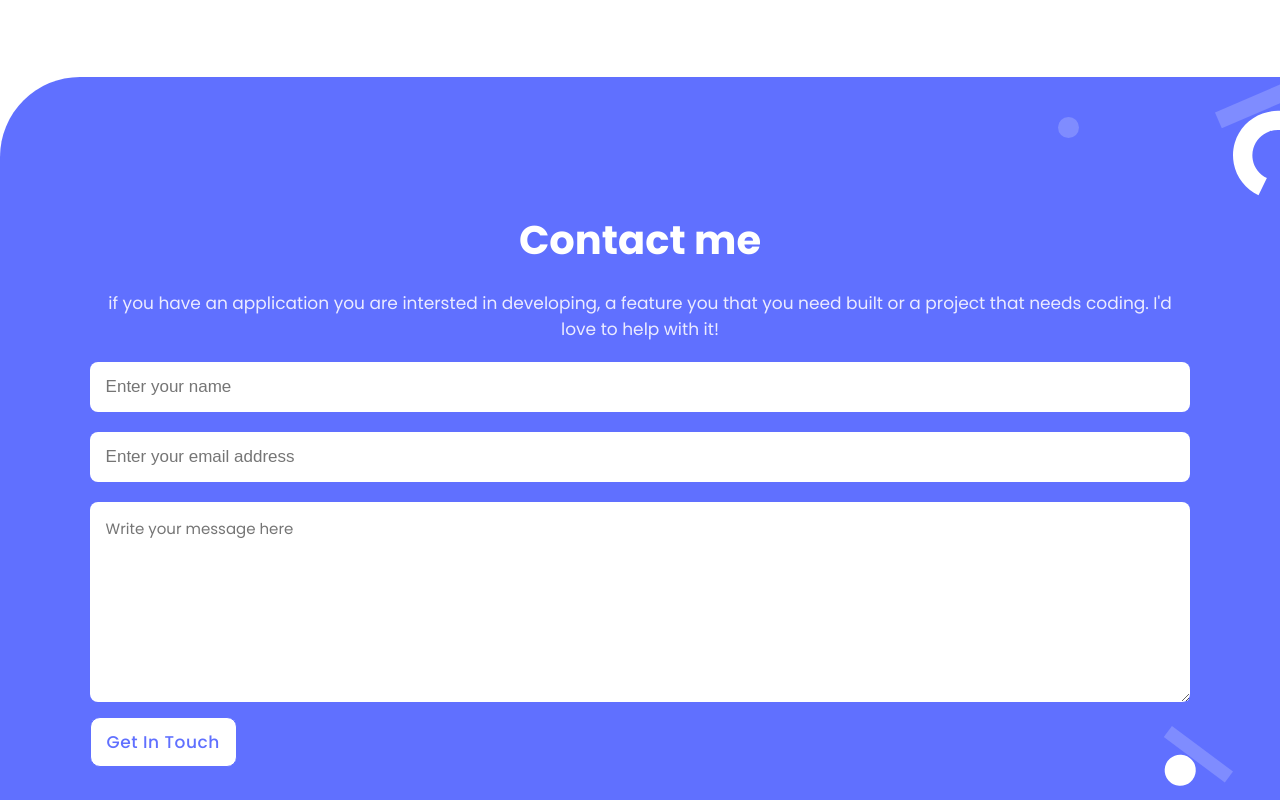
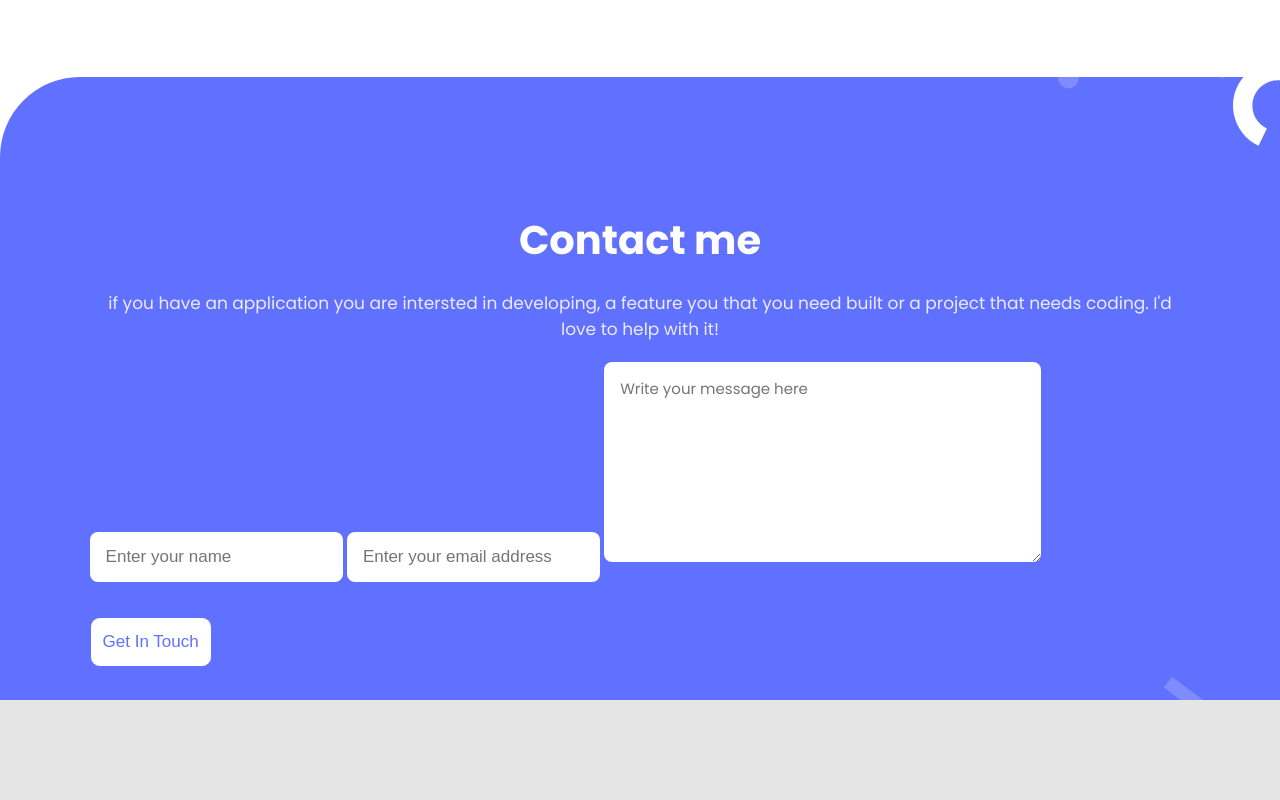
Before and after one commit to Esmatullah12/portfolio, a website: page index.html in a window 1280 px wide. Shown: the part 3856-4656 px from the top of the page. After the commit the page ends 4556 px from the top, so only its background shows below. Drawn offline with Linux system fonts and the light colour scheme.

Commit message:
Change the style of form section

```diff
--- a/style.css
+++ b/style.css
@@ -308,20 +308,3 @@ hr {
   font-family: "Poppins", sans-serif;
   height: 170px;
 }
-
-.contact-form {
-  display: flex;
-  flex-direction: column;
-  justify-content: stretch;
-}
-
-.get-in-touch {
-  letter-spacing: 0.03em;
-  font-family: "Poppins", sans-serif;
-  padding: 12px 16px;
-}
-
-.get-in-touch:hover {
-  background-color: white;
-  color: var(--primary);
-}
```
